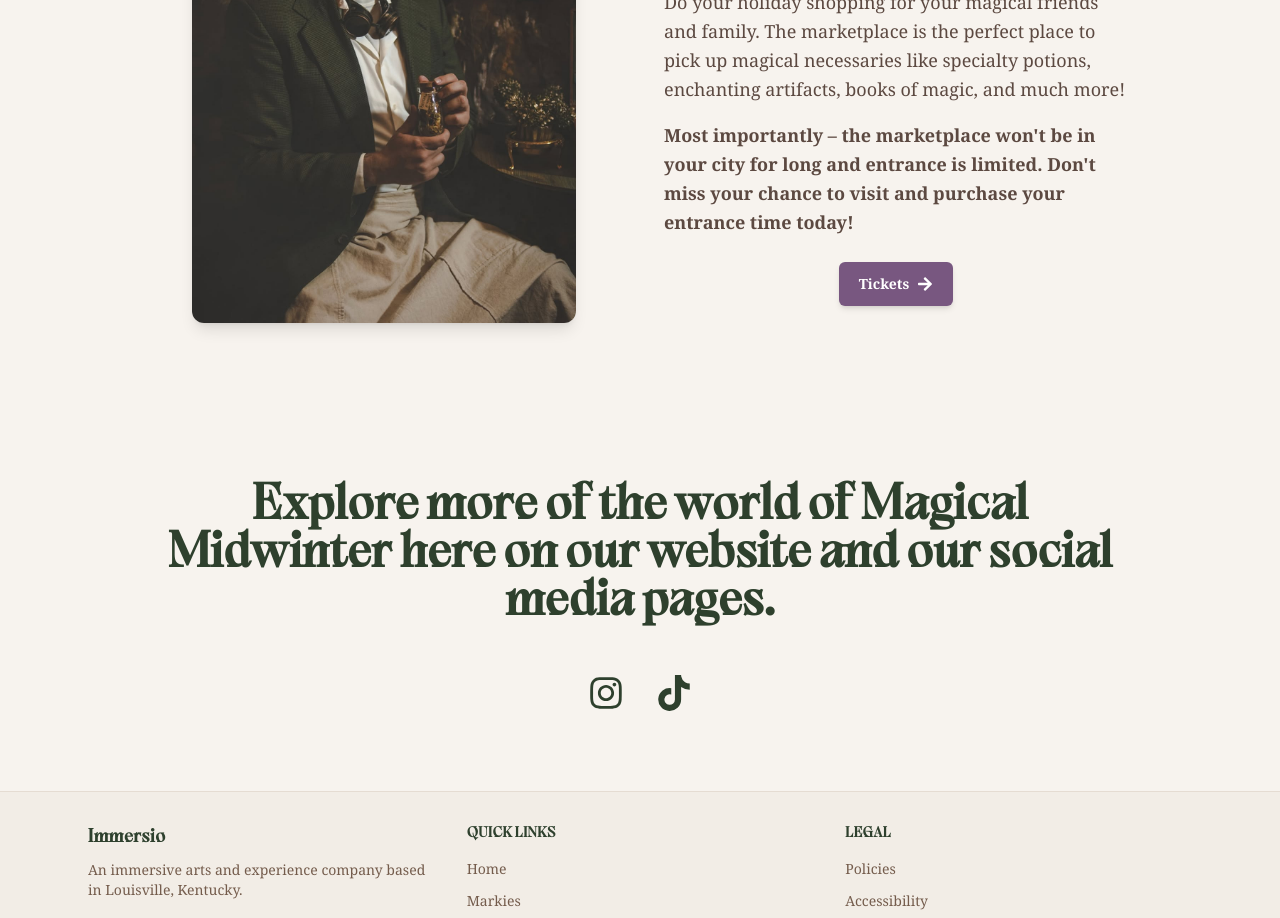
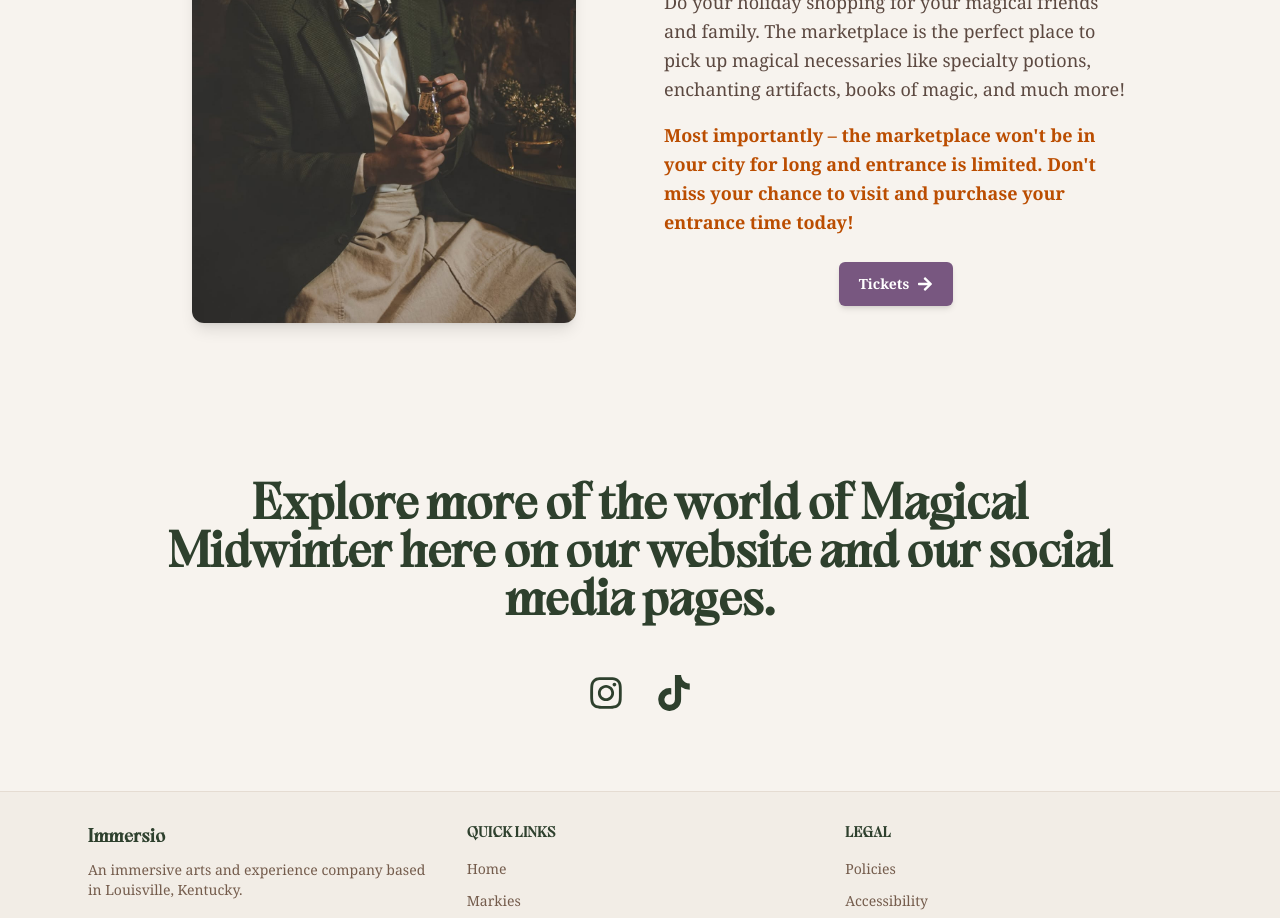
Before and after one commit to wDvy/wdvy.github.io, a Next.js app: page / in a window 1280 px wide. Shown: the part 1960-2878 px from the top of the page. Built offline with nearby package versions, Linux system fonts and the light colour scheme.

Commit message:
color bug fix attempt

```diff
--- a/src/app/page.tsx
+++ b/src/app/page.tsx
@@ -23,7 +23,7 @@ export default function Home() {
   };
 
   return (
-    <div className="min-h-screen bg-zinc-50 dark:bg-zinc-900 font-sans">
+    <div className="min-h-screen bg-zinc-50 dark:bg-black font-sans">
       {!entered && <IntroOverlay onEnter={handleEnter} />}
       {/* Hero Video */}
       <section className="relative w-full h-[45vh] sm:h-[55vh] md:h-[70vh] overflow-hidden bg-black">
@@ -165,7 +165,7 @@ export default function Home() {
                 perfect place to pick up magical necessaries like specialty potions, enchanting
                 artifacts, books of magic, and much more!
               </p>
-              <p className="text-lg text-zinc-700 dark:text-zinc-300 leading-relaxed font-semibold text-amber-700 dark:text-amber-400 mb-6">
+              <p className="text-lg leading-relaxed font-semibold text-amber-700 dark:text-amber-400 mb-6">
                 Most importantly – the marketplace won't be in your city for long and entrance is
                 limited. Don't miss your chance to visit and purchase your entrance time today!
               </p>
```
